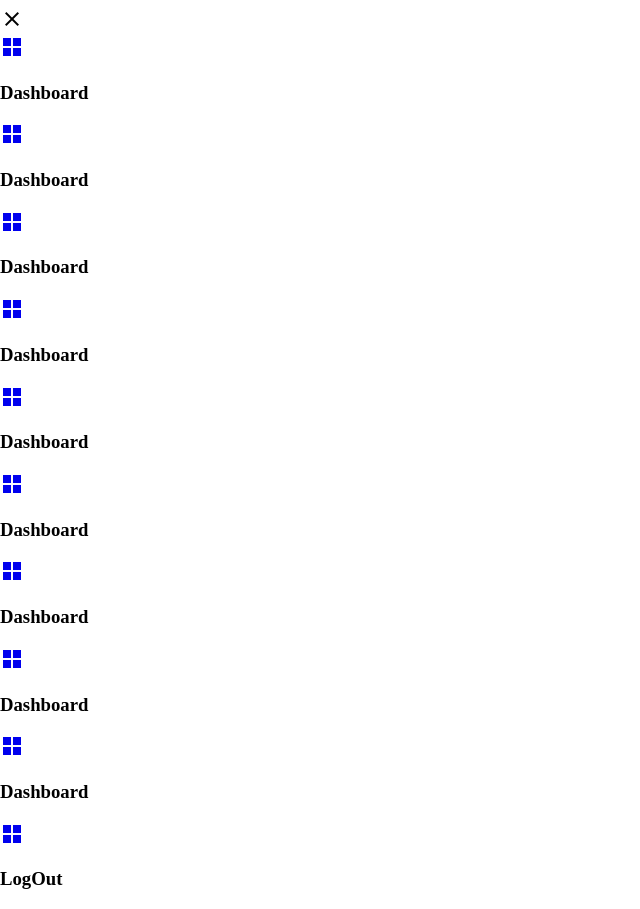
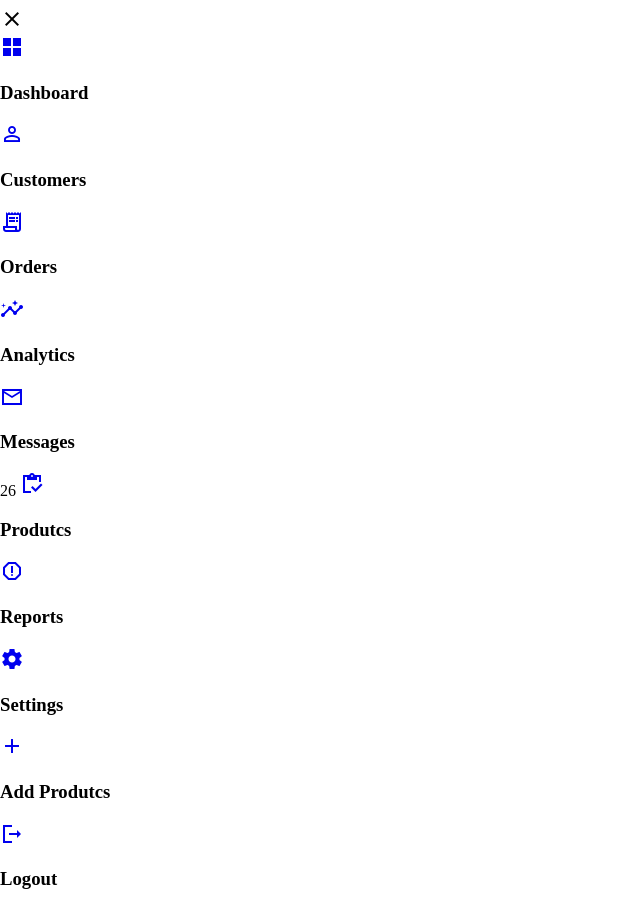
Before and after one commit to Charles-cdel/Dashboard---, a plain HTML site: page index.html in a window 1280 px wide. Shown: the part 280-1189 px from the top of the page, without its empty margins (0-640 px from the left). Drawn offline with Linux system fonts and the light colour scheme.

Commit message:
adicionando icones

```diff
--- a/index.html
+++ b/index.html
@@ -31,50 +31,51 @@
 
 
             <a href="#">
-                <span class="material-icons-sharp">grid_view</span>
+                <span class="material-icons-sharp">person_outline</span>
             </a>
-            <h3>Dashboard</h3>
+            <h3>Customers</h3>
 
             <a href="#">
 
-                <span class="material-icons-sharp">grid_view</span>
+                <span class="material-icons-sharp">receipt_long</span>
             </a>
-            <h3>Dashboard</h3>
+            <h3>Orders</h3>
 
             <a href="#">
-                <span class="material-icons-sharp">grid_view</span>
+                <span class="material-icons-sharp">insights</span>
             </a>
-            <h3>Dashboard</h3>
+            <h3>Analytics</h3>
 
             <a href="#">
-                <span class="material-icons-sharp">grid_view</span>
+                <span class="material-icons-sharp">mail_outline</span>
             </a>
-            <h3>Dashboard</h3>
+            <h3>Messages</h3>
+            <span class="message-count">26</span>
 
             <a href="#">
-                <span class="material-icons-sharp">grid_view</span>
+                <span class="material-icons-sharp">inventory</span>
             </a>
-            <h3>Dashboard</h3>
+            <h3>Produtcs</h3>
 
             <a href="#">
-                <span class="material-icons-sharp">grid_view</span>
+                <span class="material-icons-sharp">report_gmailerrorred</span>
             </a>
-            <h3>Dashboard</h3>
+            <h3>Reports</h3>
 
             <a href="#">
-                <span class="material-icons-sharp">grid_view</span>
+                <span class="material-icons-sharp">settings</span>
             </a>
-            <h3>Dashboard</h3>
+            <h3>Settings</h3>
 
             <a href="#">
-                <span class="material-icons-sharp">grid_view</span>
+                <span class="material-icons-sharp">add</span>
             </a>
-            <h3>Dashboard</h3>
+            <h3>Add Produtcs</h3>
 
             <a href="#">
-                <span class="material-icons-sharp">grid_view</span>
+                <span class="material-icons-sharp">logout</span>
             </a>
-            <h3>LogOut</h3>
+            <h3>Logout</h3>
         </div>
 
     </aside>
```
